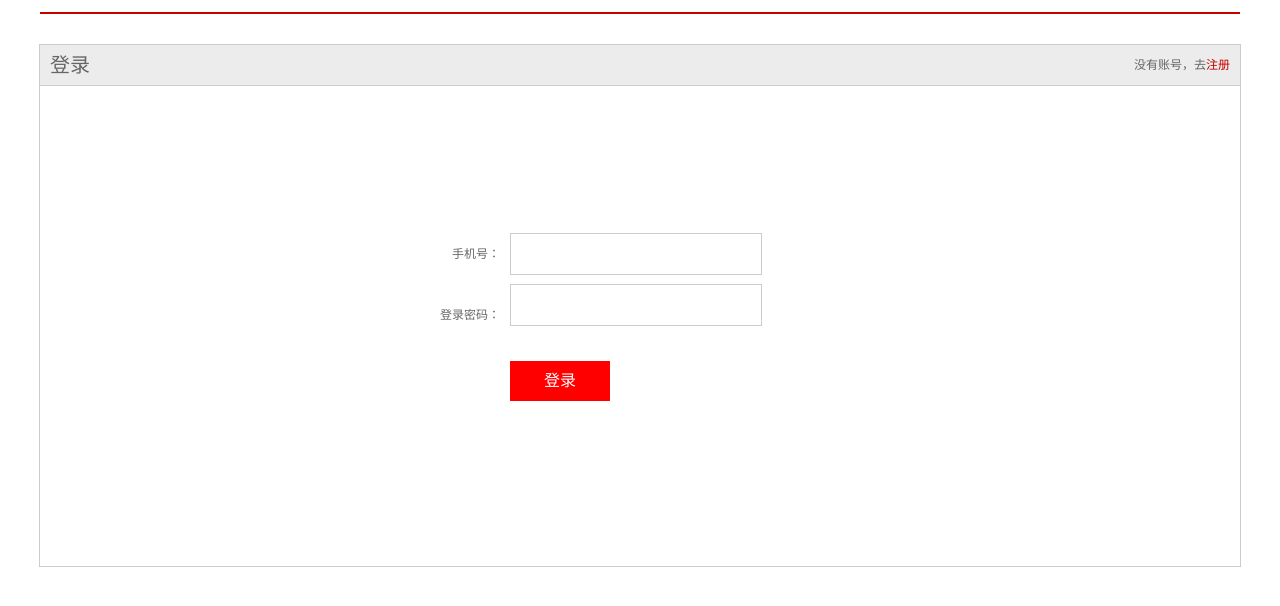
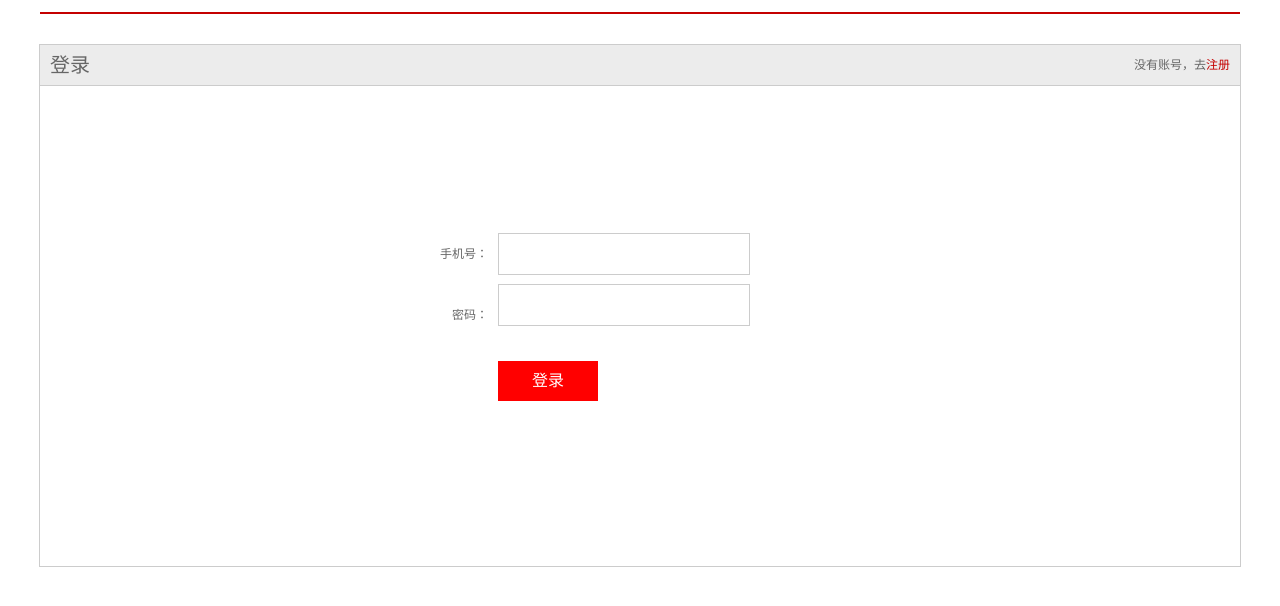
Before and after one commit to wujiawang/caogao5, a plain HTML site: page 韦博/登入.html in a window 1280 px wide. Shown: the part 84-690 px from the top of the page. Drawn offline with Linux system fonts and the light colour scheme.

Commit message:
Update and rename wehtml/登入.html to 韦博/登入.html

```diff
--- a/wehtml/登入.html
+++ b/韦博/登入.html
@@ -76,7 +76,7 @@
                     </br>
 
                     <tr>
-                        <td>登录密码：</td>
+                        <td>密码：</td>
                         <td>
                             <section>
                                 <input type="password" id="password" class="txt" maxlength="15" name="password">
```
